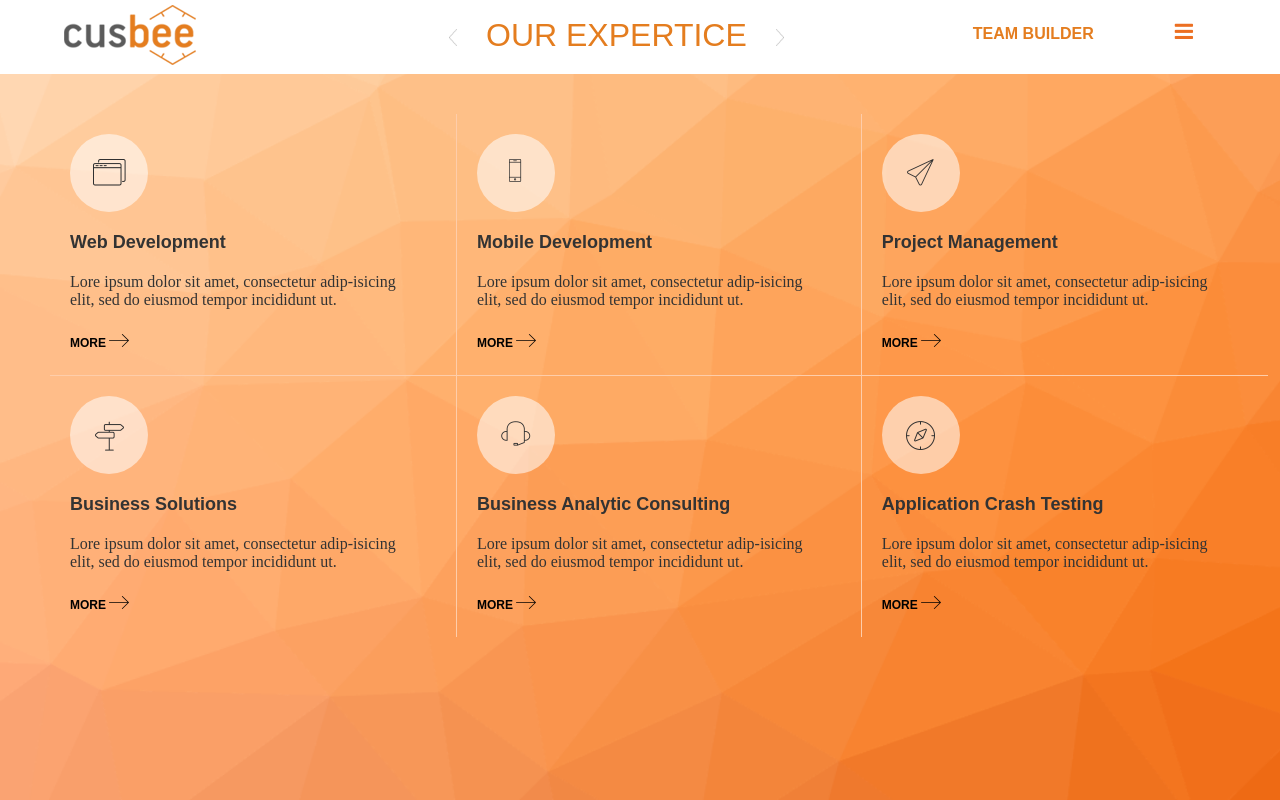
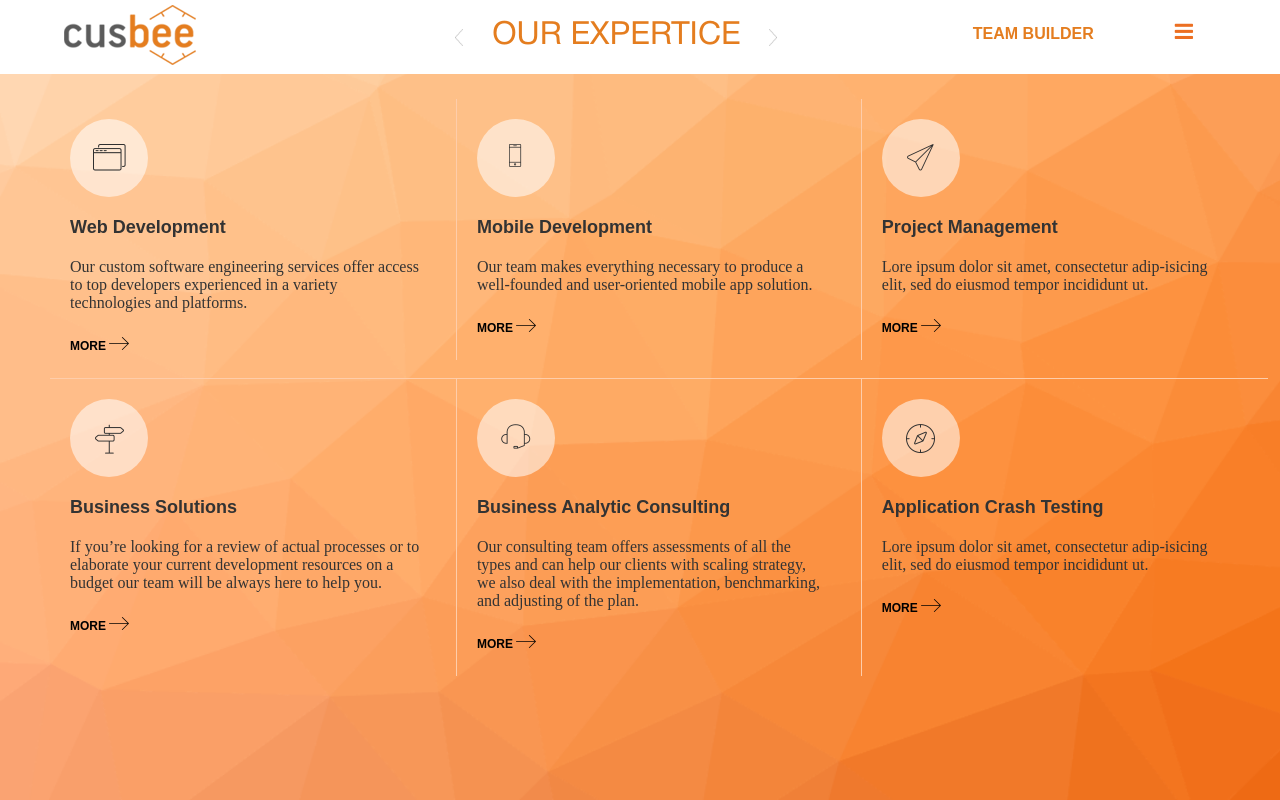
Before and after one commit to yurets9872/cusbee, a website: page index.html at #/service in a window 1280 px wide. Drawn offline with Linux system fonts and the light colour scheme; some packages are replaced by stand-ins of ours; files whose address does not match are found by name.

Commit message:
serv text

```diff
--- a/css/custom.css
+++ b/css/custom.css
@@ -194,6 +194,7 @@ button::before, button::after {
     text-decoration: none;
     font-size: 44px;
     font-weight: bold;
+    font-family: "HelveticaMedium";
     position: relative;
 }
 .sidebar li a::after {
@@ -364,6 +365,7 @@ button::before, button::after {
 .navigation span {
     font-size: 32px;
     padding:0 20px;
+    font-family: "HelveticaRegular";
 }
 /*style-work*/
 /*style-service*/
@@ -420,7 +422,7 @@ button::before, button::after {
 }
 .blocks-service {
     overflow: hidden;
-    padding-top: 40px;
+    padding-top: 25px;
     padding-left: 50px;
     font-size: 0;
     height: 100%;
@@ -471,7 +473,7 @@ button::before, button::after {
     display: block;
     font-family: RobotoLight;
     color: #333;
-    max-width: 335px;
+    max-width: 350px;
 }
 .WebDev a {
     color: black;
--- a/views/service.html
+++ b/views/service.html
@@ -18,8 +18,7 @@
         <img src="img/service/window-black.png" alt="window">
       </div>
       <h1>Web Development</h1>
-      <span>Lore ipsum dolor sit amet, consectetur adip-isicing elit,
-        sed do eiusmod tempor incididunt ut.
+      <span>Our custom software engineering services offer access to top developers experienced in a variety technologies and platforms.
       </span>
       <a href="#" data-id="0">More <img src="img/service/arrow.png" alt="arrow"></a>
     </div>
@@ -28,8 +27,7 @@
         <img src="img/service/phone-black.png" alt="phone">
       </div>
       <h1>Mobile Development</h1>
-      <span>Lore ipsum dolor sit amet, consectetur adip-isicing elit,
-        sed do eiusmod tempor incididunt ut.
+      <span>Our team makes everything necessary to produce a well-founded and user-oriented mobile app solution.
       </span>
       <a href="#" data-id="1">More <img src="img/service/arrow.png" alt="arrow"></a>
     </div>
@@ -48,8 +46,7 @@
         <img src="img/service/trafiglaight-black.png" alt="trafiglaight">
       </div>
       <h1>Business Solutions</h1>
-      <span>Lore ipsum dolor sit amet, consectetur adip-isicing elit,
-        sed do eiusmod tempor incididunt ut.
+      <span>If you’re looking for a review of actual processes or to elaborate your current development resources on a budget our team will be always here to help you.
       </span>
       <a href="#" data-id="3">More <img src="img/service/arrow.png" alt="arrow"></a>
     </div>
@@ -58,8 +55,7 @@
       <img src="img/service/headfone-black.png" alt="headfone">
       </div>
       <h1>Business Analytic Consulting</h1>
-      <span>Lore ipsum dolor sit amet, consectetur adip-isicing elit,
-        sed do eiusmod tempor incididunt ut.
+      <span>Our consulting team offers assessments of all the types and can help our clients with scaling strategy, we also deal with the implementation, benchmarking, and adjusting of the plan.
       </span>
       <a href="#" data-id="4">More <img src="img/service/arrow.png" alt="arrow"></a>
     </div>
```
